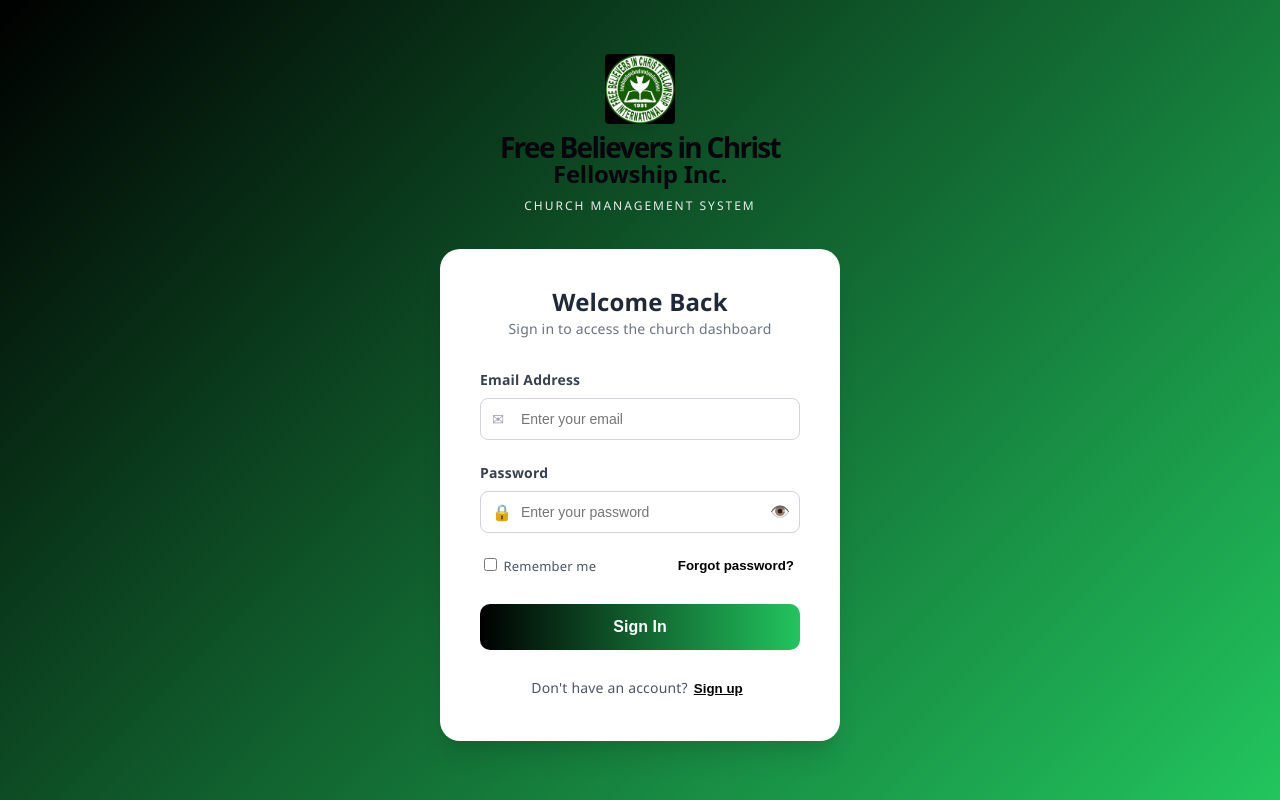
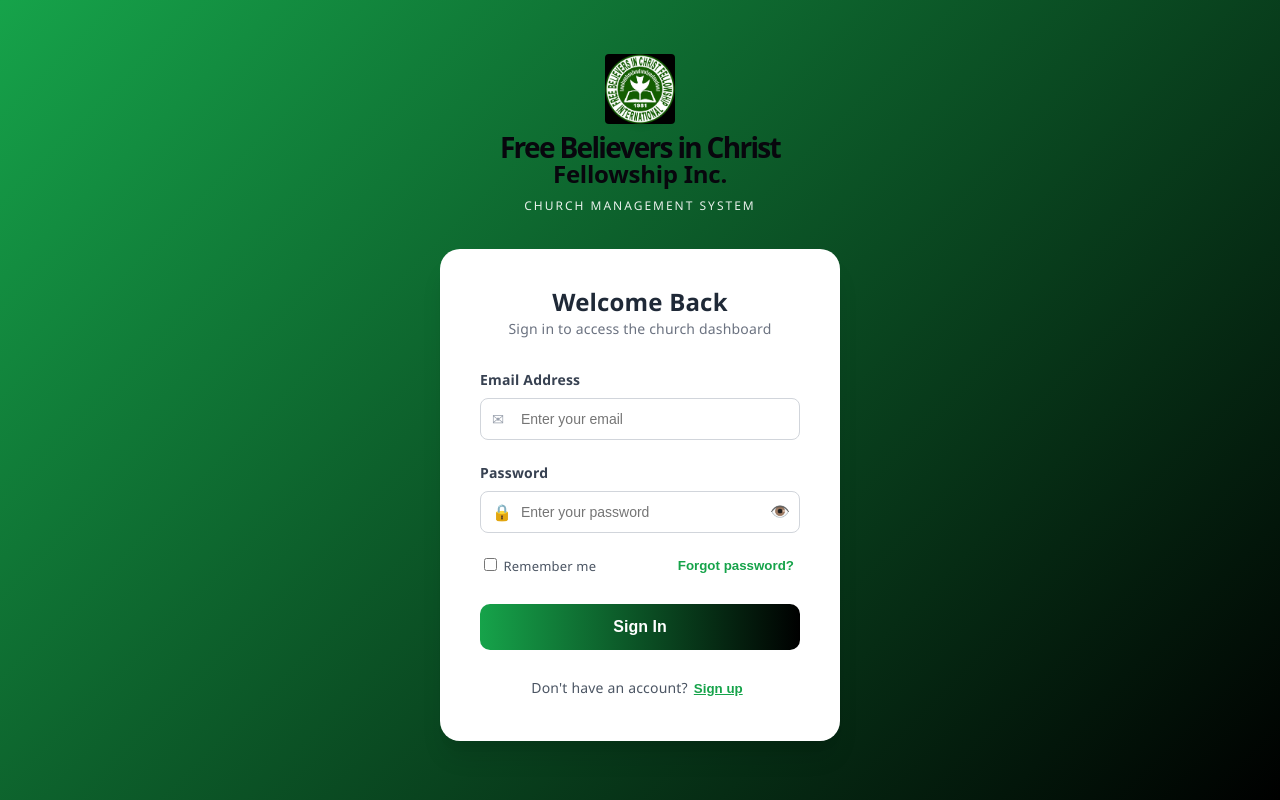
Before and after one commit to Norats-rats/ChurchManagementSysMK2, a React (Vite) app: page / in a window 1280 px wide. Built offline with nearby package versions, Linux system fonts and the light colour scheme; no server answers.

Commit message:
css switching

```diff
--- a/src/index.css
+++ b/src/index.css
@@ -2,8 +2,8 @@
   --text: #6b6375;
   --text-h: #08060d;
   --bg: #fff;
-  --color-primary: #000000;
-  --color-accent: #22c55e;
+  --color-primary: #16a34a;
+  --color-accent: #000000;
   --border: #e5e4e7;
   --code-bg: #f4f3ec;
   --accent: #16a34a;
```
